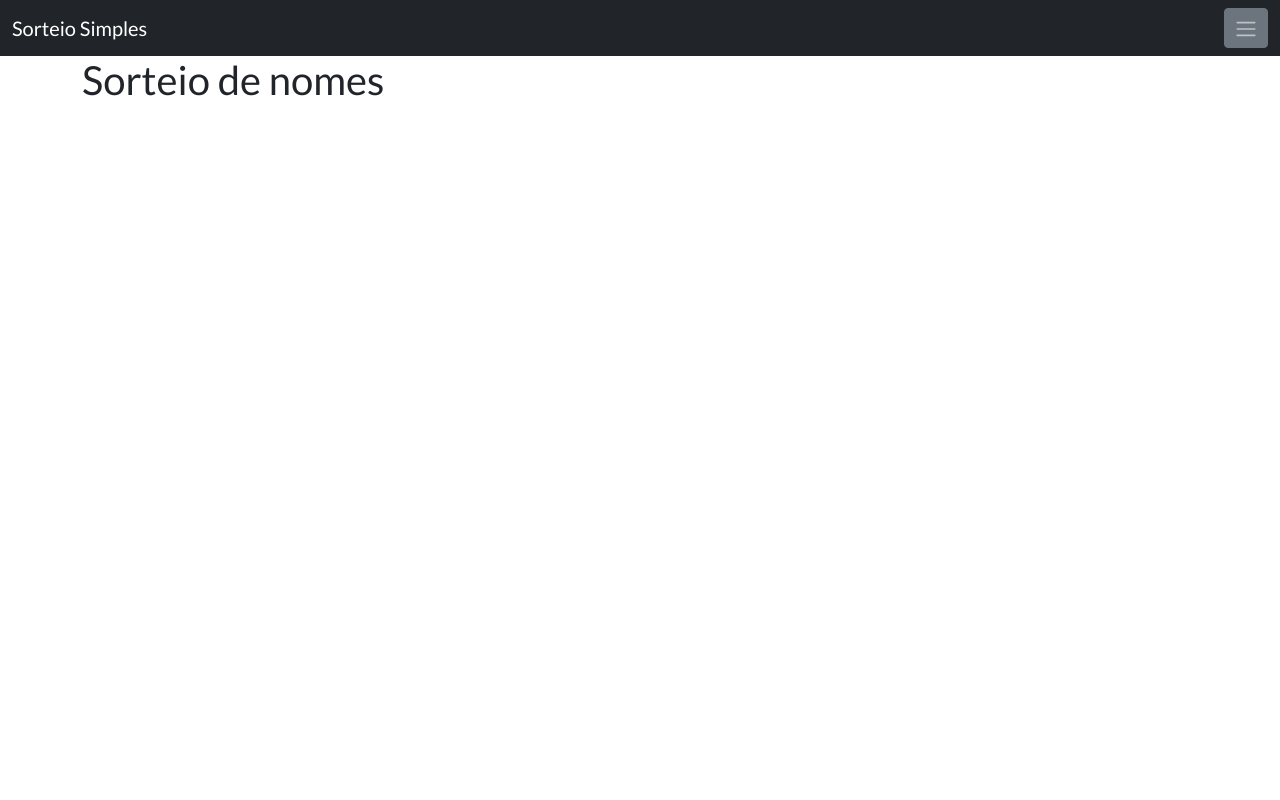
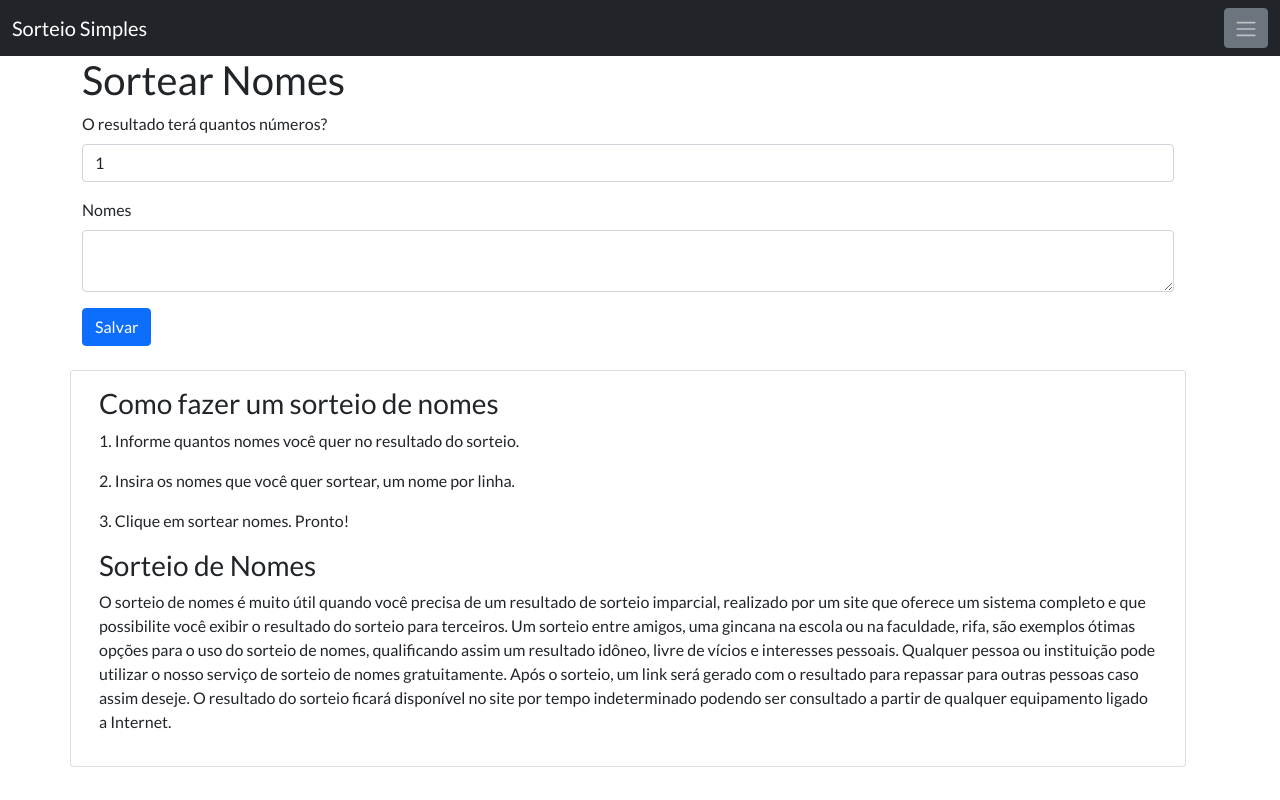
Before and after one commit to jos3duardo/sorteio-app, a React (Create React App) app: page /nome in a window 1280 px wide. Built offline with nearby package versions, Linux system fonts and the light colour scheme.

Commit message:
criando sorteio de nomes e view de resultados

```diff
--- a/src/components/Content/index.tsx
+++ b/src/components/Content/index.tsx
@@ -2,9 +2,9 @@ import React from "react";
 
 const Content: React.FC = ({children}) => (
 
-        <div className="col-md-auto">
+        <>
                 {children}
-        </div>
+        </>
 
 )
 
--- a/src/pages/Nome/index.tsx
+++ b/src/pages/Nome/index.tsx
@@ -2,13 +2,120 @@ import React, {useCallback, useState} from "react";
 
 import api from "../../services/api";
 
+interface IResultado {
+    id: string,
+    resultado: any,
+    total_nomes: number,
+    data: string,
+    tipo: string,
+    nomes_no_resultado: number
+}
+
 const Nome: React.FC = () => {
+    const [quantidade, setQuantidade] = useState(1)
+    const [nomes, setNomes] = useState('')
+    const [resultado, setResultado] = useState<IResultado[]>([])
+    const [mostrarResultado, setMostrarResultado] =   useState(false)
+
+    const handleQuantidadeDigitado = useCallback((quantidade) => {
+        setQuantidade(quantidade)
+    }, [])
+
+    const handleNomeDigitado = useCallback((nomes) => {
+        setNomes(nomes)
+    }, [])
+
+
+    const handleCadastro = useCallback((
+        quantidade,
+        nomes,
+    ) => {
+
+        if (!(nomes)){
+            alert('Informes os nomes')
+        }else {
+            let listaNomes = nomes.split("\n");
+
+            api.post(`nome`,
+                {
+                    quantidade_nomes: quantidade,
+                    nomes: listaNomes,
+                },
+                { headers: { Accept: `application/json`}
+                }
+            ).then((response) => {
+                console.log(response.data)
+                let nomes = response.data.resultado.map(function (nome:any){
+                    return nome
+                })
+                alert('Resultado ' + nomes)
+            })
+            .catch((err) => {
+                console.log(err.response)
+                alert('Informe valores corretos nos campos')
+            });
+        }
+
+    }, [])
 
     return (
         <div className="row">
-            <h1>Sorteio de nomes</h1>
+            <div className="row">
+                <h1>Sortear Nomes</h1>
+                <form onSubmit={e => { e.preventDefault(); }}>
+                    <div className="mb-3">
+                        <label className="form-label">O resultado terá quantos números?</label>
+                        <input
+                            className={"form-control"}
+                            type="number"
+                            onChange={(e) => handleQuantidadeDigitado(e.target.value)}
+                            required
+                            value={quantidade}
+                        />
+                    </div>
+
+                    <div className="mb-3">
+                        <label className="form-label">Nomes</label>
+                        <textarea className="form-control"
+                                  onChange={(e) => handleNomeDigitado(e.target.value)}
+                                  required
+                                  value={nomes}
+                        >{nomes}</textarea>
+                    </div>
+
+                    <button
+                        type={"submit"}
+                        className={"btn btn-primary"}
+                        onClick={ () => handleCadastro(quantidade, nomes)}
+                    >
+                        Salvar
+                    </button>
+                </form>
+            </div>
+
+            <div className="row">
+                <div className="card mt-4">
+                    <div className="card-body">
+                        <h3>Como fazer um sorteio de nomes</h3>
+                        <p>1. Informe quantos nomes você quer no resultado do sorteio. </p>
+                        <p>2. Insira os nomes que você quer sortear, um nome por linha.</p>
+                        <p>3. Clique em sortear nomes. Pronto!</p>
+
+                        <h3>Sorteio de Nomes</h3>
+                        <p>
+                            O sorteio de nomes é muito útil quando você precisa de um resultado de sorteio imparcial, realizado por um site que oferece um sistema completo e que possibilite você exibir o resultado do sorteio para terceiros.
+
+                            Um sorteio entre amigos, uma gincana na escola ou na faculdade, rifa, são exemplos ótimas opções para o uso do sorteio de nomes, qualificando assim um resultado idôneo, livre de vícios e interesses pessoais.
+
+                            Qualquer pessoa ou instituição pode utilizar o nosso serviço de sorteio de nomes gratuitamente. Após o sorteio, um link será gerado com o resultado para repassar para outras pessoas caso assim deseje. O resultado do sorteio ficará disponível no site por tempo indeterminado podendo ser consultado a partir de qualquer equipamento ligado a Internet.
+                        </p>
+                    </div>
+                </div>
+            </div>
 
         </div>
+
+
     )
 }
 export default Nome
--- a/src/pages/Numero/index.tsx
+++ b/src/pages/Numero/index.tsx
@@ -9,17 +9,14 @@ const Numero: React.FC = () => {
     const [fim, setFim] = useState(100)
 
     const handleNumeroDigitado = useCallback((numero) => {
-        console.log(numero)
         setNumero(numero)
     }, [])
 
     const handleInicioDigitado = useCallback((inicio) => {
-        console.log(inicio)
         setInicio(inicio)
     }, [])
 
     const handleFimDigitado = useCallback((fim) => {
-        console.log(fim)
         setFim(fim)
     }, [])
 
@@ -38,7 +35,7 @@ const Numero: React.FC = () => {
                 { headers: { Accept: `application/json`}
                   }
             ).then((response) => {
-                alert('cadastro realizado com sucesso!')
+                alert('Sorteio realizado com sucesso!')
             })
             .catch((err) => {
                 console.error("ops! ocorreu um erro" + err);
--- /dev/null
+++ b/src/pages/Resultado/index.tsx
@@ -0,0 +1,59 @@
+import React, {useCallback, useEffect, useState} from "react";
+
+import api from "../../services/api";
+
+interface IResultado {
+    id: string,
+    resultado: any,
+    total_nomes: number,
+    data: string,
+    tipo: string,
+    nomes_no_resultado: number
+}
+
+interface IRouteParams {
+    match: {
+        params: {
+            id: string
+        }
+    }
+}
+
+const ResultadoNome: React.FC<IRouteParams> = ({ match }) => {
+    const {id} = match.params;
+    const [resultado, setResultado] = useState<IResultado>()
+
+    useEffect(() => {
+        api.get('/nome/'+id)
+            .then((response) => {
+                setResultado(response.data)
+                console.log(resultado?.resultado)
+            })
+            .catch((err) => {
+                console.error("ops! ocorreu um erro" + err);
+            });
+    }, [])
+
+    return (
+        <div className="row">
+            <div className="row">
+                <div className="card mt-4">
+                    <h1>{resultado?.tipo}</h1>
+
+                    <div className="card-body">
+                        <p>Data e hora do sorteio: {resultado?.data}</p>
+                        <p>Quantidade de nomes no resultado: {resultado?.nomes_no_resultado}</p>
+                        <p>Resultado: {resultado?.resultado}</p>
+                    </div>
+                </div>
+            </div>
+            <div className="row mt-3">
+                <a href="/" className={"btn btn-info"}>Inicio</a>
+            </div>
+
+        </div>
+
+    )
+}
+
+export default ResultadoNome
--- a/src/routes/app.routes.tsx
+++ b/src/routes/app.routes.tsx
@@ -5,12 +5,15 @@ import Layout from "../components/Layout";
 import Numero from "../pages/Numero";
 import Nome from "../pages/Nome";
 import Amigo from "../pages/Amigo";
+import Resultado from "../pages/Resultado";
 
 const AppRoutes: React.FC = () => (
     <Layout>
         <Switch>
+            <Route path="/" exact component={Numero} />
             <Route path="/numero" exact component={Numero} />
             <Route path="/nome" exact component={Nome} />
+            <Route path="/resultado/:id" exact component={Resultado} />
             <Route path="/amigo" exact component={Amigo} />
         </Switch>
     </Layout>
--- a/src/services/api.tsx
+++ b/src/services/api.tsx
@@ -1,7 +1,7 @@
 import axios from "axios";
 
 const api = axios.create({
-    baseURL: "http://localhost/api/sorteio/",
+    baseURL: "http://localhost:8000/api/sorteio/",
 });
 
 export default api;
--- a/src/styles/GlobalStyles.ts
+++ b/src/styles/GlobalStyles.ts
@@ -1,10 +1,9 @@
 import { createGlobalStyle } from "styled-components";
 
 export default createGlobalStyle`
-  * {
+  body {
     font-family: "Lato","Poppins", sans-serif;
   }
 
 
-
 `;
```
